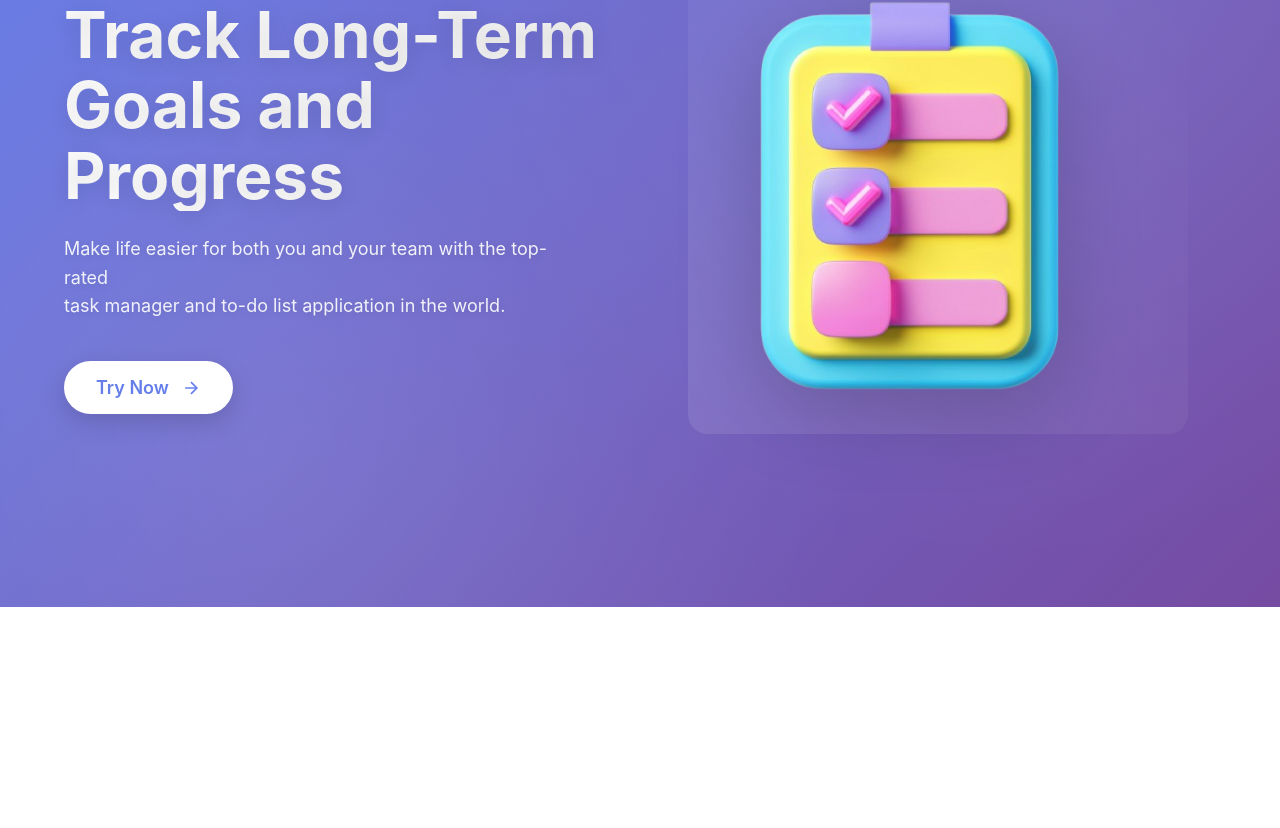
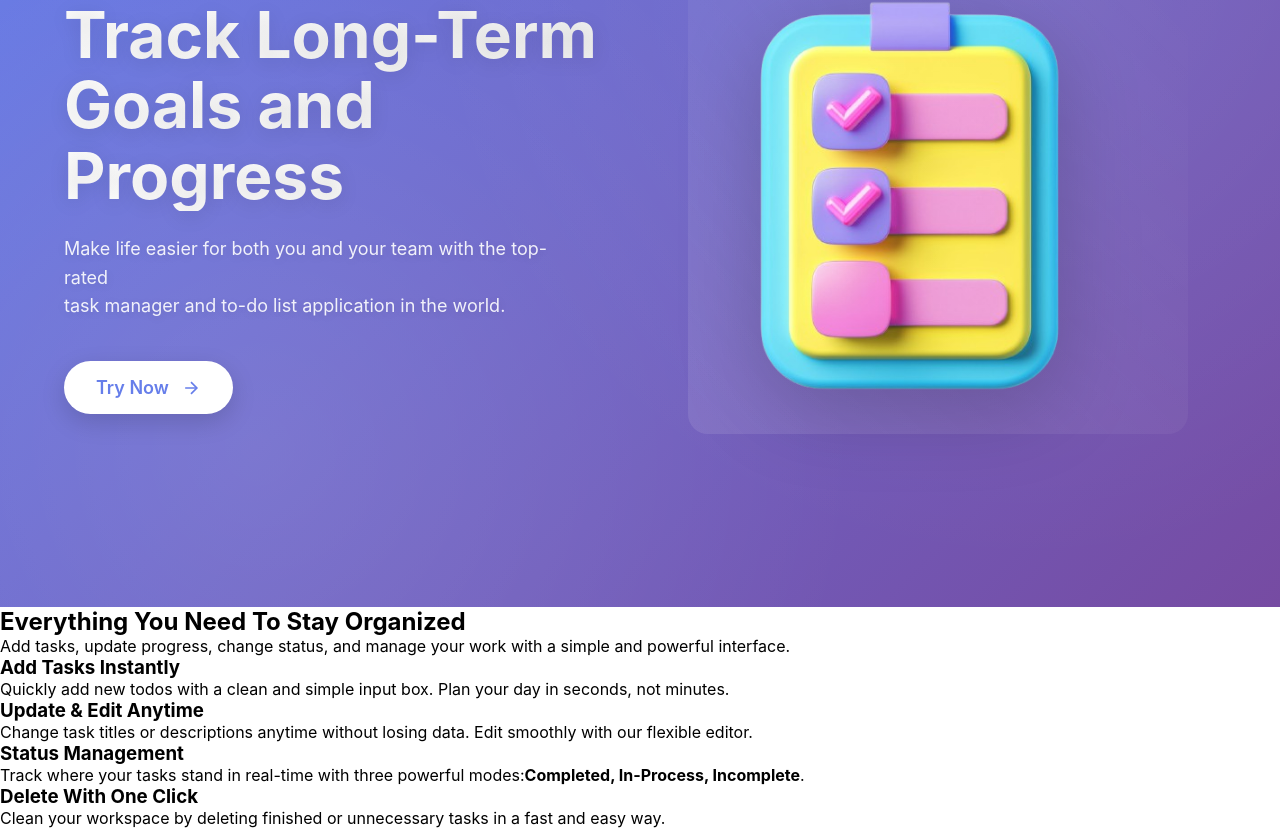
Before and after one commit to cs-Deepak/todo, a React (Vite) app in the folder client/: page / in a window 1280 px wide. Shown: the part 274-1102 px from the top of the page. Before the commit the page ends 881 px from the top, so only its background shows below. Built offline with nearby package versions, Linux system fonts and the light colour scheme.

Commit message:
Enhance Home component with features section
Added a features section with descriptions of task management capabilities.

```diff
--- a/client/src/Component/Home.jsx
+++ b/client/src/Component/Home.jsx
@@ -42,8 +42,53 @@ function Home() {
           </div>
         </div>
       </div>
+
+      <section className="features">
+  <h2 className="features-title">Everything You Need To Stay Organized</h2>
+  <p className="features-subtitle">
+    Add tasks, update progress, change status, and manage your work with a simple and powerful interface.
+  </p>
+
+  <div className="features-grid">
+
+    <div className="feature-card">
+      <h3>Add Tasks Instantly</h3>
+      <p>
+        Quickly add new todos with a clean and simple input box.
+        Plan your day in seconds, not minutes.
+      </p>
+    </div>
+
+    <div className="feature-card">
+      <h3>Update & Edit Anytime</h3>
+      <p>
+        Change task titles or descriptions anytime without losing data.
+        Edit smoothly with our flexible editor.
+      </p>
+    </div>
+
+    <div className="feature-card">
+      <h3>Status Management</h3>
+      <p>
+        Track where your tasks stand in real-time with three powerful modes:
+        <strong>Completed, In-Process, Incomplete</strong>.
+      </p>
+    </div>
+
+    <div className="feature-card">
+      <h3>Delete With One Click</h3>
+      <p>
+        Clean your workspace by deleting finished or unnecessary tasks
+        in a fast and easy way.
+      </p>
+    </div>
+
+  </div>
+</section>
+
     </>
   );
 }
 
+
 export default Home;
```
